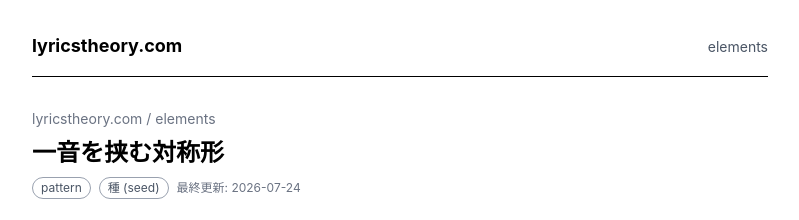
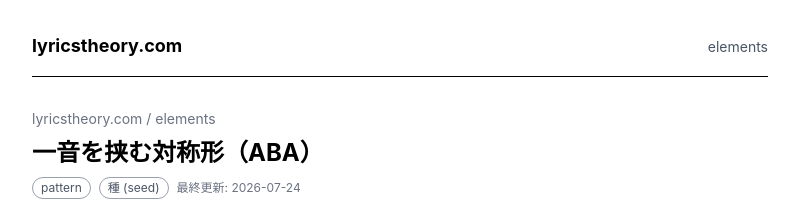
Before and after one commit to yaoki/lyricstheory-astro, an Astro site: page /elements/shido-to-hakujitsumu-1-mora-symmetric/ in a window 1280 px wide. Shown: the top 220 px of the page, without its empty margins (240-1039 px from the left). Built offline with nearby package versions, Linux system fonts and the light colour scheme; Astro itself is replaced by a stand-in of ours.

Commit message:
Update シドと白昼夢 title: 一音を挟む対称形（ABA）
「ABA」の記法をタイトルに追加し、tadashii-machi の「AABBAB」記法と
形式の対比が一覧上で認知できるようにする。

🤖 Generated with [Claude Code](https://claude.com/claude-code)

Co-Authored-By: Claude Opus 4.7 <noreply@anthropic.com>

```diff
--- a/src/content/elements/shido-to-hakujitsumu-1-mora-symmetric.mdx
+++ b/src/content/elements/shido-to-hakujitsumu-1-mora-symmetric.mdx
@@ -1,5 +1,5 @@
 ---
-title: "一音を挟む対称形"
+title: "一音を挟む対称形（ABA）"
 type: "pattern"
 maturity: seed
 tags:
```
